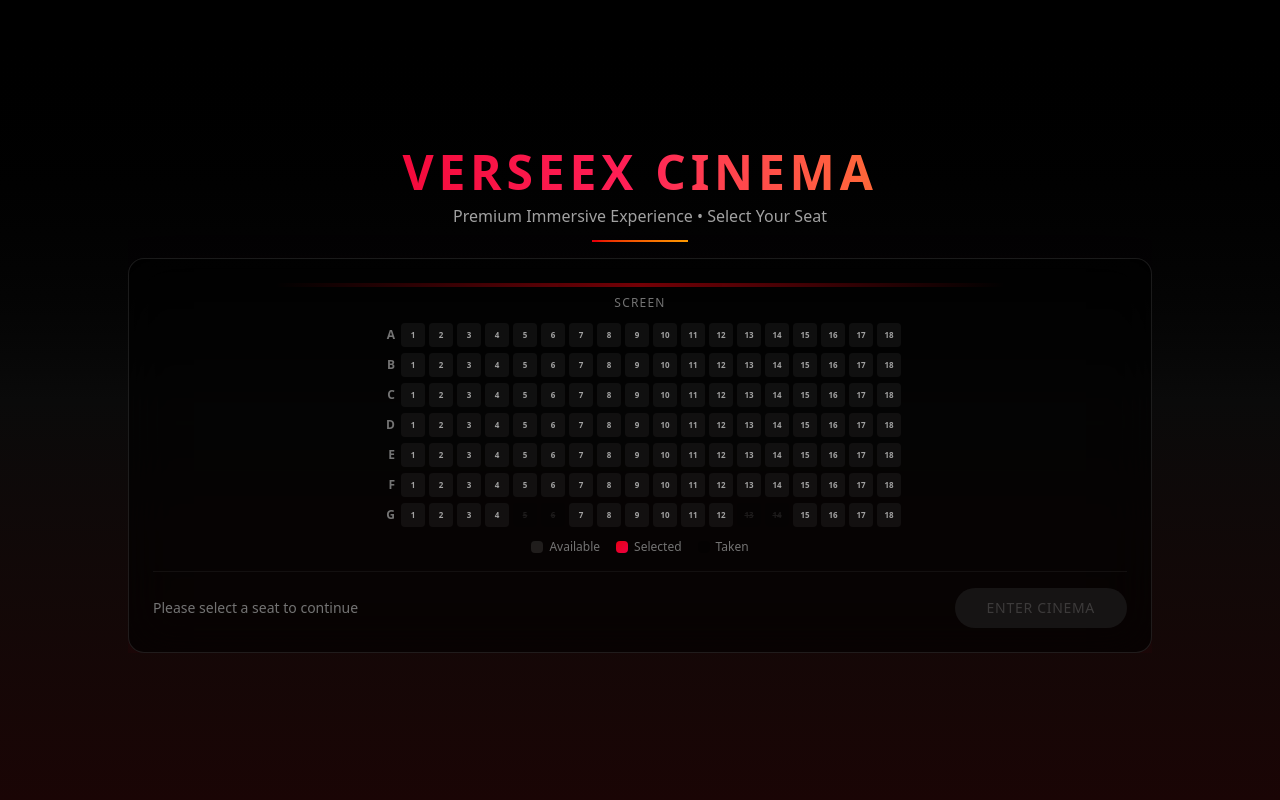
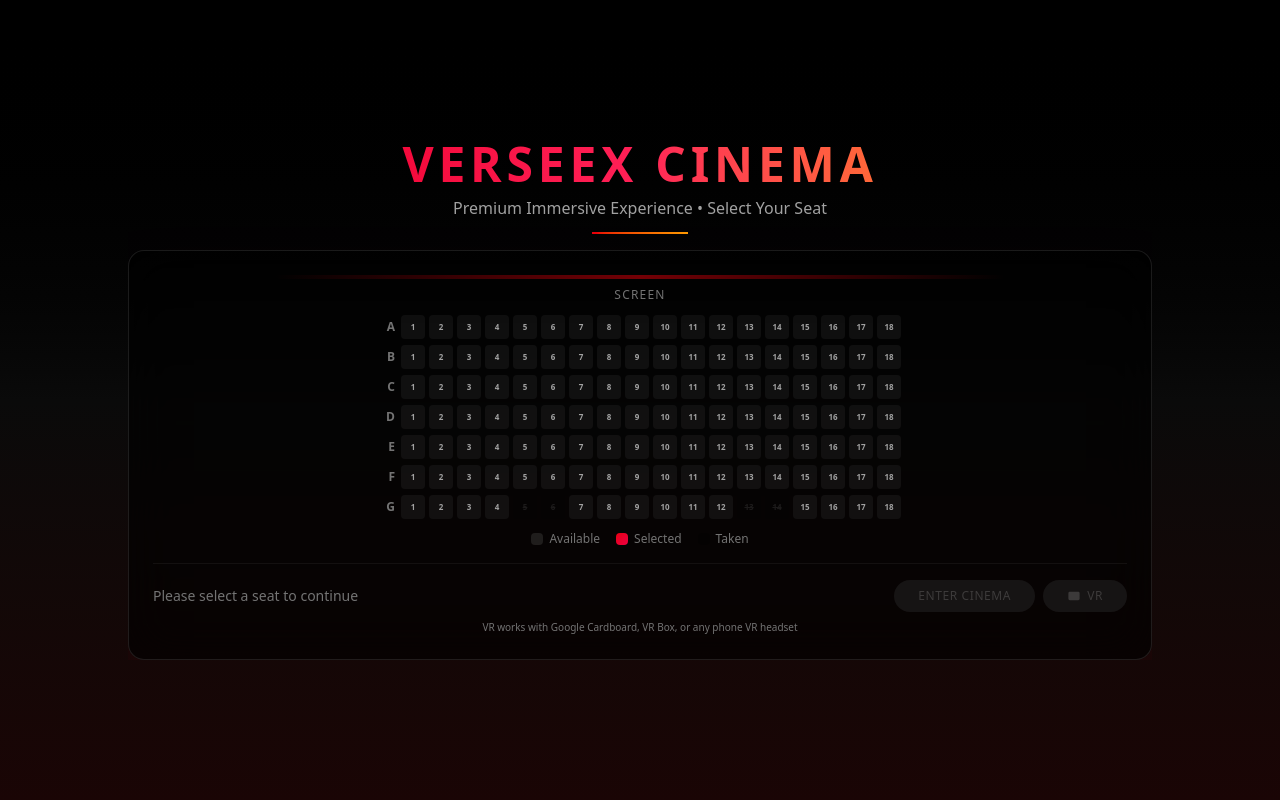
Before and after one commit to abhibhrt/VerseEx, a Next.js app: page /theatre in a window 1280 px wide. Shown: the top 800 px of the page. Built offline with nearby package versions, Linux system fonts and the light colour scheme.

Commit message:
VR Added

```diff
--- a/app/theatre/TheatreScene.tsx
+++ b/app/theatre/TheatreScene.tsx
@@ -3,7 +3,7 @@
 
 import React, { useEffect, useRef, useState } from 'react';
 import { useFrame, useThree } from '@react-three/fiber';
-import { Environment, OrbitControls } from '@react-three/drei';
+import { OrbitControls, Environment } from '@react-three/drei'; // ✅ Added Environment here
 import * as THREE from 'three';
 import TheatreScreen from './TheatreScreen';
 import TheatreSeats from './TheatreSeats';
@@ -11,17 +11,22 @@ import TheatreSeats from './TheatreSeats';
 interface TheatreSceneProps {
   isStarted: boolean;
   initialSeat?: [number, number, number];
+  isVR?: boolean;
 }
 
 export default function TheatreScene({
   isStarted,
-  initialSeat
+  initialSeat,
+  isVR = false
 }: TheatreSceneProps) {
   const [seated, setSeated] = useState(false);
   const [seatPos, setSeatPos] = useState<[number, number, number]>(initialSeat || [0, 0, 0]);
   const [autoSeated, setAutoSeated] = useState(false);
   const controlsRef = useRef<any>(null);
   const { camera } = useThree();
+
+  // VR-specific camera height adjustment
+  const vrHeightOffset = isVR ? -0.2 : 0;
 
   useEffect(() => {
     const handleKeyDown = (e: KeyboardEvent) => {
@@ -52,12 +57,13 @@ export default function TheatreScene({
     return () => {
       window.removeEventListener('keydown', handleKeyDown);
     };
-  }, []);
+  }, [initialSeat]);
 
   useFrame(() => {
     if (seated && controlsRef.current) {
-      camera.position.set(seatPos[0], seatPos[1] + 0.9, seatPos[2] + 0.3);
-      controlsRef.current.target.set(seatPos[0], 6.2, -22);
+      const heightOffset = isVR ? 0.7 : 0.9;
+      camera.position.set(seatPos[0], seatPos[1] + heightOffset + vrHeightOffset, seatPos[2] + 0.3);
+      controlsRef.current.target.set(seatPos[0], isVR ? 5.8 : 6.2, -22);
     }
   });
 
@@ -65,8 +71,9 @@ export default function TheatreScene({
     setSeatPos(position);
     setSeated(true);
     if (controlsRef.current) {
-      camera.position.set(position[0], position[1] + 0.9, position[2] + 0.3);
-      controlsRef.current.target.set(position[0], 6.2, -22);
+      const heightOffset = isVR ? 0.7 : 0.9;
+      camera.position.set(position[0], position[1] + heightOffset + vrHeightOffset, position[2] + 0.3);
+      controlsRef.current.target.set(position[0], isVR ? 5.8 : 6.2, -22);
 
       controlsRef.current.enableZoom = false;
       controlsRef.current.enablePan = false;
@@ -85,8 +92,8 @@ export default function TheatreScene({
 
       <OrbitControls
         ref={controlsRef}
-        enablePan={!seated}
-        enableZoom={!seated}
+        enablePan={!seated && !isVR}
+        enableZoom={!seated && !isVR}
         maxPolarAngle={Math.PI / 2 - 0.05}
         minDistance={2}
         maxDistance={30}
@@ -134,7 +141,6 @@ export default function TheatreScene({
         <pointLight key={`steplight-${i}`} position={[0, 0.2, -2 - i * 2.0]} intensity={0.02} color="#ff6600" distance={3} />
       ))}
 
-      {/* Pass isStarted to TheatreScreen */}
       <TheatreScreen isStarted={isStarted} />
       <TheatreSeats onSeatClick={handleSeatClick} selectedSeat={autoSeated ? seatPos : undefined} />
 
--- a/app/theatre/page.tsx
+++ b/app/theatre/page.tsx
@@ -23,6 +23,7 @@ export default function TheatrePage() {
   const [isStarted, setIsStarted] = useState(false);
   const [selectedSeat, setSelectedSeat] = useState<string | null>(null);
   const [hoveredSeat, setHoveredSeat] = useState<string | null>(null);
+  const [isVR, setIsVR] = useState(false);
 
   // Seat layout configuration - 7 rows x 18 seats
   const rows = 7;
@@ -51,8 +52,24 @@ export default function TheatrePage() {
   const handleEnterTheatre = () => {
     if (selectedSeat) {
       setIsStarted(true);
+      setIsVR(false);
       window.dispatchEvent(new CustomEvent('play-theatre-video'));
     }
+  };
+
+  const handleEnterVR = () => {
+    if (selectedSeat) {
+      setIsStarted(true);
+      setIsVR(true);
+      window.dispatchEvent(new CustomEvent('play-theatre-video'));
+    } else {
+      alert('Please select a seat first');
+    }
+  };
+
+  // Toggle VR mode while in theatre
+  const toggleVR = () => {
+    setIsVR(!isVR);
   };
 
   // Find selected seat position
@@ -169,11 +186,12 @@ export default function TheatrePage() {
                   )}
                 </div>
 
+                <div className="flex flex-col sm:flex-row gap-2">
                   <button
                     onClick={handleEnterTheatre}
                     disabled={!selectedSeat}
                     className={`
-                    px-8 py-2.5 rounded-full font-medium uppercase tracking-wider text-sm
+                      px-6 py-2 rounded-full font-medium uppercase tracking-wider text-xs
                       transition-all duration-300 transform
                       ${selectedSeat
                         ? 'bg-gradient-to-r from-red-600 to-rose-600 hover:from-red-700 hover:to-rose-700 text-white shadow-lg shadow-red-600/30 hover:scale-105 active:scale-95 cursor-pointer'
@@ -183,6 +201,29 @@ export default function TheatrePage() {
                   >
                     Enter Cinema
                   </button>
+                  <button
+                    onClick={handleEnterVR}
+                    disabled={!selectedSeat}
+                    className={`
+                      px-6 py-2 rounded-full font-medium uppercase tracking-wider text-xs
+                      transition-all duration-300 transform flex items-center justify-center gap-1.5
+                      ${selectedSeat
+                        ? 'bg-gradient-to-r from-purple-600 to-blue-600 hover:from-purple-700 hover:to-blue-700 text-white shadow-lg shadow-purple-600/30 hover:scale-105 active:scale-95 cursor-pointer'
+                        : 'bg-neutral-800 text-neutral-500 cursor-not-allowed opacity-50'
+                      }
+                    `}
+                  >
+                    <svg className="w-3.5 h-3.5" fill="currentColor" viewBox="0 0 20 20">
+                      <path d="M4 4a2 2 0 00-2 2v8a2 2 0 002 2h12a2 2 0 002-2V6a2 2 0 00-2-2H4zm2 4a1 1 0 100-2 1 1 0 000 2zm6 0a1 1 0 100-2 1 1 0 000 2zm-6 4a1 1 0 100-2 1 1 0 000 2zm6 0a1 1 0 100-2 1 1 0 000 2z"/>
+                    </svg>
+                    VR
+                  </button>
+                </div>
+              </div>
+
+              {/* VR Info */}
+              <div className="mt-2 text-center text-[10px] text-neutral-500">
+                VR works with Google Cardboard, VR Box, or any phone VR headset
               </div>
             </div>
           </div>
@@ -199,11 +240,63 @@ export default function TheatrePage() {
               <TheatreScene
                 isStarted={isStarted}
                 initialSeat={selectedSeatPos ? [selectedSeatPos.x, 2.3, selectedSeatPos.z + 0.2] : undefined}
+                isVR={isVR}
               />
             </Suspense>
           </Canvas>
 
           <Loader containerStyles={{ background: '#000' }} innerStyles={{ width: '200px', background: '#333' }} barStyles={{ background: '#dc2626' }} />
+
+          {/* VR Controls - Small floating buttons while in theatre */}
+          <div className="absolute bottom-6 left-1/2 transform -translate-x-1/2 z-50 flex gap-2">
+            {/* Toggle VR Button */}
+            <button
+              onClick={toggleVR}
+              className={`
+                px-4 py-1.5 rounded-full font-medium text-[11px] uppercase tracking-wider
+                transition-all duration-300 transform hover:scale-105 active:scale-95
+                flex items-center gap-1.5 shadow-lg
+                ${isVR
+                  ? 'bg-gradient-to-r from-green-500 to-emerald-500 hover:from-green-600 hover:to-emerald-600 text-white shadow-green-500/30'
+                  : 'bg-gradient-to-r from-purple-600 to-blue-600 hover:from-purple-700 hover:to-blue-700 text-white shadow-purple-600/30'
+                }
+              `}
+            >
+              <svg className="w-3.5 h-3.5" fill="currentColor" viewBox="0 0 20 20">
+                {isVR ? (
+                  <path fillRule="evenodd" d="M4.293 4.293a1 1 0 011.414 0L10 8.586l4.293-4.293a1 1 0 111.414 1.414L11.414 10l4.293 4.293a1 1 0 01-1.414 1.414L10 11.414l-4.293 4.293a1 1 0 01-1.414-1.414L8.586 10 4.293 5.707a1 1 0 010-1.414z" clipRule="evenodd" />
+                ) : (
+                  <path d="M4 4a2 2 0 00-2 2v8a2 2 0 002 2h12a2 2 0 002-2V6a2 2 0 00-2-2H4zm2 4a1 1 0 100-2 1 1 0 000 2zm6 0a1 1 0 100-2 1 1 0 000 2zm-6 4a1 1 0 100-2 1 1 0 000 2zm6 0a1 1 0 100-2 1 1 0 000 2z"/>
+                )}
+              </svg>
+              {isVR ? 'Exit VR' : 'VR'}
+            </button>
+
+            {/* Exit Theatre Button */}
+            <button
+              onClick={() => {
+                setIsStarted(false);
+                setIsVR(false);
+              }}
+              className="px-4 py-1.5 rounded-full font-medium text-[11px] uppercase tracking-wider bg-white/10 hover:bg-white/20 text-white transition-all duration-300 backdrop-blur-sm shadow-lg flex items-center gap-1.5"
+            >
+              <svg className="w-3.5 h-3.5" fill="currentColor" viewBox="0 0 20 20">
+                <path fillRule="evenodd" d="M9.707 14.707a1 1 0 01-1.414 0l-4-4a1 1 0 010-1.414l4-4a1 1 0 011.414 1.414L7.414 9H15a1 1 0 110 2H7.414l2.293 2.293a1 1 0 010 1.414z" clipRule="evenodd" />
+              </svg>
+              Exit
+            </button>
+          </div>
+
+          {/* VR Mode Status - Small indicator */}
+          {isVR && (
+            <div className="absolute top-3 right-3 z-50 bg-purple-600/80 backdrop-blur-sm text-white px-3 py-1 rounded-full text-[10px] font-medium shadow-lg flex items-center gap-1.5">
+              <span className="relative flex h-2 w-2">
+                <span className="animate-ping absolute inline-flex h-full w-full rounded-full bg-green-400 opacity-75"></span>
+                <span className="relative inline-flex rounded-full h-2 w-2 bg-green-500"></span>
+              </span>
+              VR
+            </div>
+          )}
         </>
       )}
     </main>
--- a/package.json
+++ b/package.json
@@ -12,6 +12,7 @@
     "@react-three/drei": "^10.7.7",
     "@react-three/fiber": "^9.6.1",
     "@react-three/postprocessing": "^3.0.4",
+    "@react-three/xr": "^6.6.30",
     "@types/three": "^0.185.1",
     "framer-motion": "^12.43.0",
     "next": "16.2.12",
```
Also changed, not shown: 1 other file (tests, documents, lock files or other folders). Lines whose indentation alone changed are shown as unchanged.
